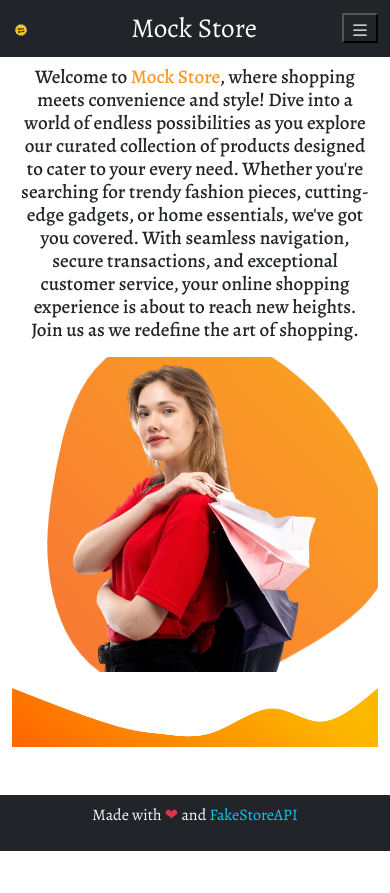
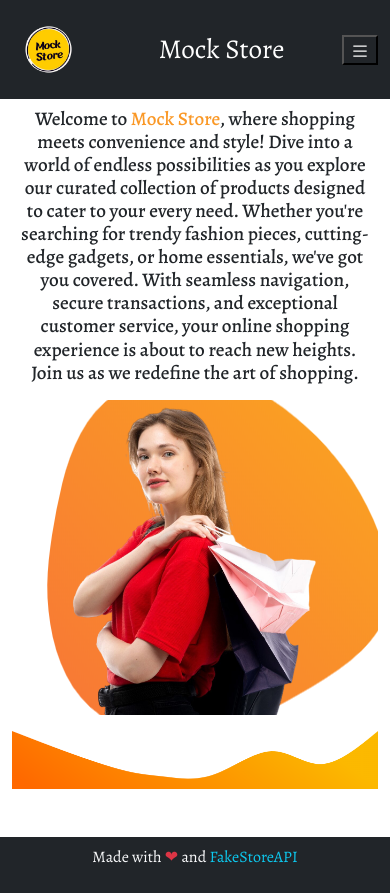
Before and after one commit to WebdevAtanu/e-commerce, a plain HTML site: page index.html in a window 390 px wide. Before the commit the page ends 851 px from the top, so only its background shows below. Drawn offline with nearby package versions, Linux system fonts and the light colour scheme; no server answers.

Commit message:
Update style.css

```diff
--- a/style.css
+++ b/style.css
@@ -255,6 +255,9 @@ nav {
 /*responsive==================================*/
 @media screen and (max-width:990px) {
 	nav {
+  .navbar-brand {
+        width: 20%;
+}
 		.toggler_btn {
 			display: block;
 		}
```
